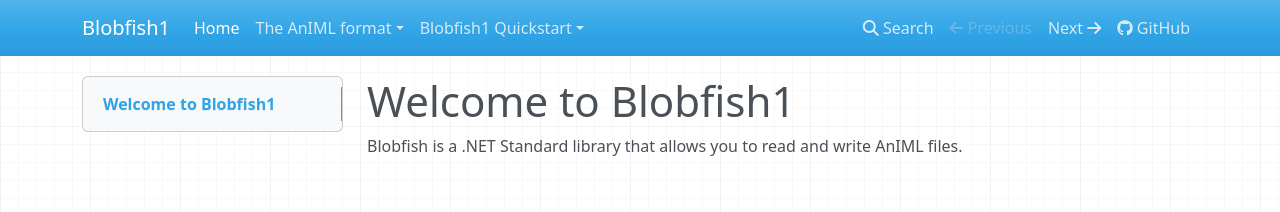
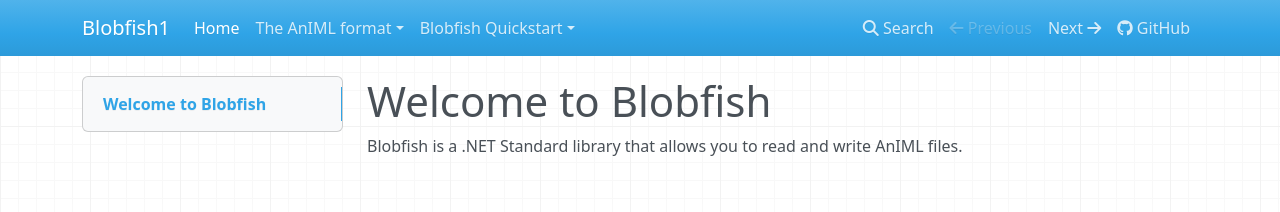
Before and after one commit to theigner/Blobfish, an MkDocs documentation site: the page built from docs/index.md, in a window 1280 px wide. Shown: the top 212 px of the page. Built offline with MkDocs 1.6.1, drawn with Linux system fonts in a browser that asks for light colours; nearby versions of some CDN libraries.

Commit message:
Changed name from Blobfish1 to Blobfish.

```diff
--- a/docs/index.md
+++ b/docs/index.md
@@ -1,2 +1,2 @@
-# Welcome to Blobfish1
+# Welcome to Blobfish
 Blobfish is a .NET Standard library that allows you to read and write AnIML files.
--- a/mkdocs.yml
+++ b/mkdocs.yml
@@ -17,7 +17,7 @@ nav:
     - Home: index.md
     - The AnIML format:
         - Top level collections: animl/toplevelcollections.md
-    - Blobfish1 Quickstart:
+    - Blobfish Quickstart:
         - Read an AnIML document: quickstart/readanimldoc.md
         - Create your first AnIML document: quickstart/createfirstanimldoc.md
         - Read an AnIML document: quickstart/validateanimldoc.md
```
